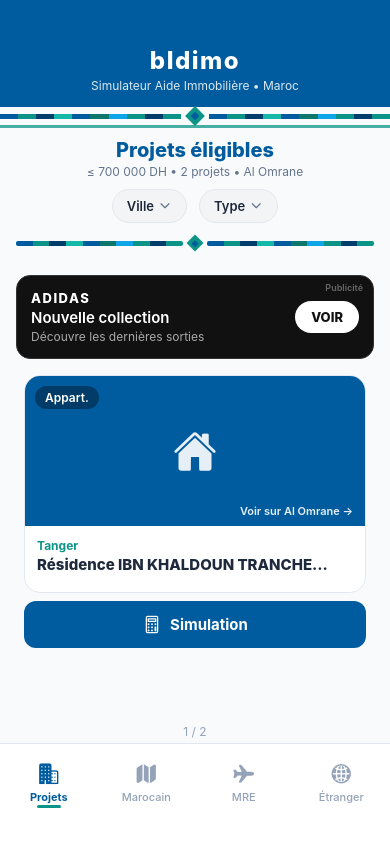
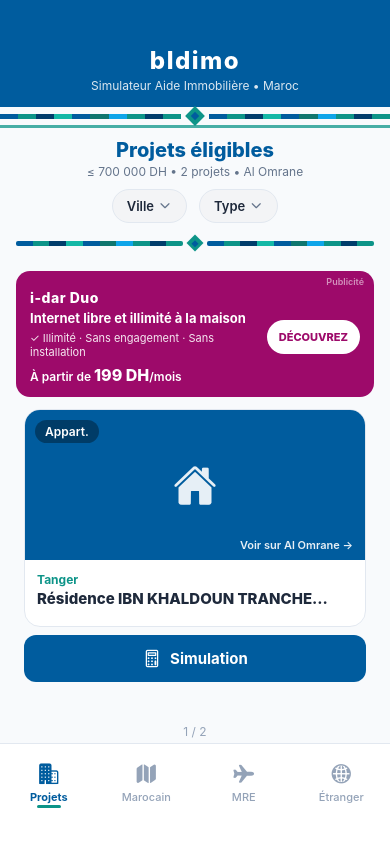
Before and after one commit to TAXI84/bldimo, a React Native app: screen / in a window 390 px wide. Built offline with nearby package versions, Linux system fonts and the light colour scheme.

Commit message:
ads: replace Adidas with i-dar Duo / inwi banner

```diff
--- a/src/components/AdBanner.tsx
+++ b/src/components/AdBanner.tsx
@@ -1,75 +1,97 @@
-import { View, Text, StyleSheet, TouchableOpacity } from 'react-native';
+import { View, Text, StyleSheet, TouchableOpacity, Linking } from 'react-native';
+
+const AD_URL = 'https://www.inwi.ma';
 
 export default function AdBanner() {
+  const open = () => {
+    Linking.openURL(AD_URL).catch(() => undefined);
+  };
+
   return (
-    <TouchableOpacity style={styles.banner} activeOpacity={0.9}>
+    <TouchableOpacity style={styles.banner} activeOpacity={0.92} onPress={open}>
+      <Text style={styles.adLabel}>Publicité</Text>
       <View style={styles.adContent}>
         <View style={styles.adLeft}>
-          <Text style={styles.adBrand}>ADIDAS</Text>
-          <Text style={styles.adTitle}>Nouvelle collection</Text>
-          <Text style={styles.adSubtitle}>Découvre les dernières sorties</Text>
+          <Text style={styles.adBrand}>i-dar Duo</Text>
+          <Text style={styles.adTitle}>Internet libre et illimité à la maison</Text>
+          <Text style={styles.adBullet}>✓ Illimité · Sans engagement · Sans installation</Text>
+          <Text style={styles.adPrice}>
+            À partir de <Text style={styles.adPriceStrong}>199 DH</Text>/mois
+          </Text>
         </View>
         <View style={styles.adRight}>
-          <Text style={styles.adCta}>VOIR</Text>
+          <Text style={styles.adCta}>DÉCOUVREZ</Text>
         </View>
       </View>
-      <Text style={styles.adLabel}>Publicité</Text>
     </TouchableOpacity>
   );
 }
 
 const styles = StyleSheet.create({
   banner: {
-    backgroundColor: '#111',
+    backgroundColor: '#9D0A6A',
     marginHorizontal: 16,
-    marginVertical: 12,
+    marginVertical: 8,
     borderRadius: 14,
     overflow: 'hidden',
-    borderWidth: 1,
-    borderColor: '#333',
   },
   adContent: {
     flexDirection: 'row',
     alignItems: 'center',
-    padding: 14,
+    paddingVertical: 12,
+    paddingHorizontal: 14,
+    paddingTop: 18,
   },
   adLeft: {
     flex: 1,
+    paddingRight: 8,
   },
   adBrand: {
     color: '#fff',
-    fontSize: 13,
+    fontSize: 14,
     fontWeight: '800',
-    letterSpacing: 1.5,
-    marginBottom: 2,
+    letterSpacing: 0.5,
+    marginBottom: 3,
   },
   adTitle: {
     color: '#fff',
-    fontSize: 15,
+    fontSize: 13,
+    fontWeight: '700',
+    lineHeight: 18,
+  },
+  adBullet: {
+    color: 'rgba(255,255,255,0.9)',
+    fontSize: 11,
+    marginTop: 4,
+  },
+  adPrice: {
+    color: '#fff',
+    fontSize: 12,
+    marginTop: 6,
     fontWeight: '600',
   },
-  adSubtitle: {
-    color: '#aaa',
-    fontSize: 12,
-    marginTop: 2,
+  adPriceStrong: {
+    fontSize: 16,
+    fontWeight: '800',
   },
   adRight: {
     backgroundColor: '#fff',
-    paddingHorizontal: 16,
-    paddingVertical: 8,
+    paddingHorizontal: 12,
+    paddingVertical: 10,
     borderRadius: 20,
   },
   adCta: {
-    color: '#111',
-    fontSize: 13,
+    color: '#9D0A6A',
+    fontSize: 11,
     fontWeight: '800',
   },
   adLabel: {
     position: 'absolute',
-    top: 6,
+    top: 5,
     right: 10,
-    color: '#666',
+    color: 'rgba(255,255,255,0.55)',
     fontSize: 9,
     fontWeight: '600',
+    zIndex: 2,
   },
 });
```
